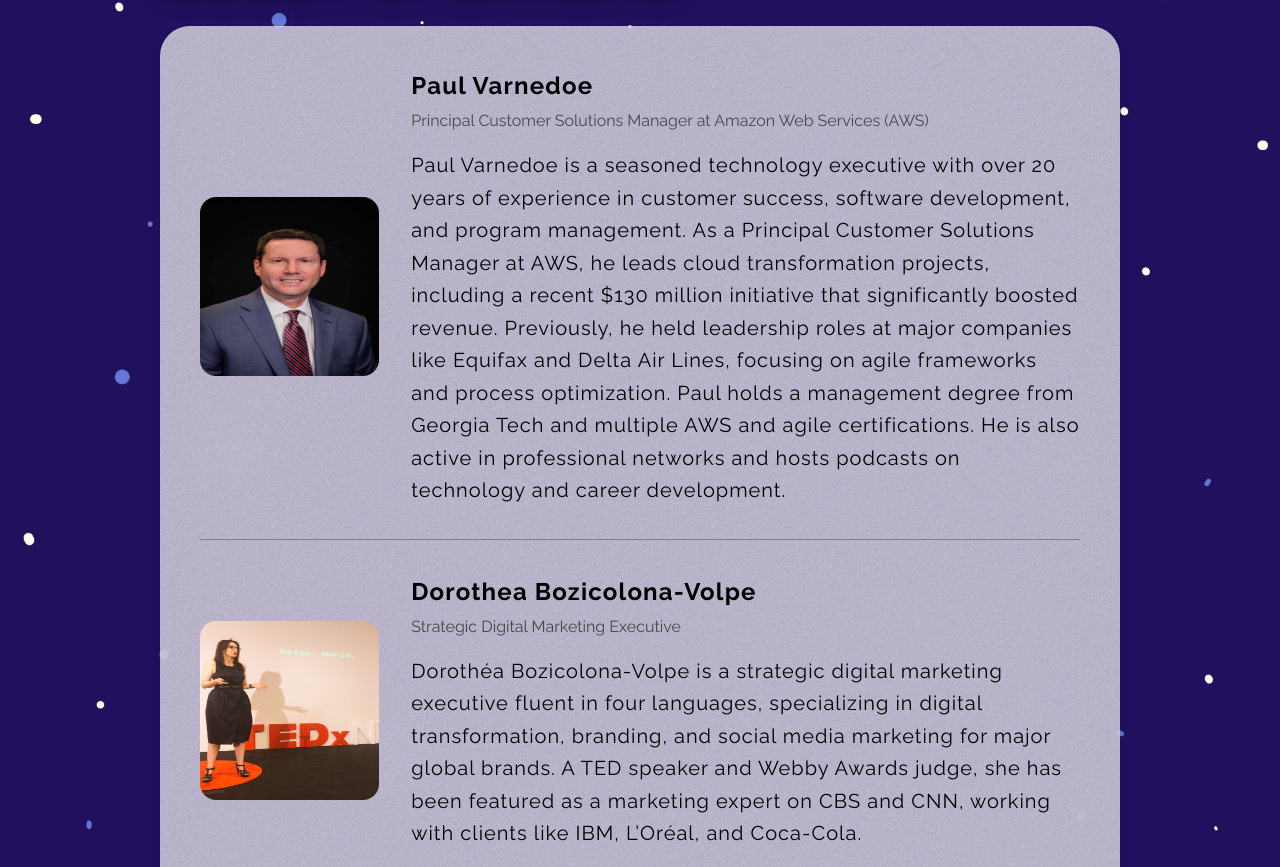
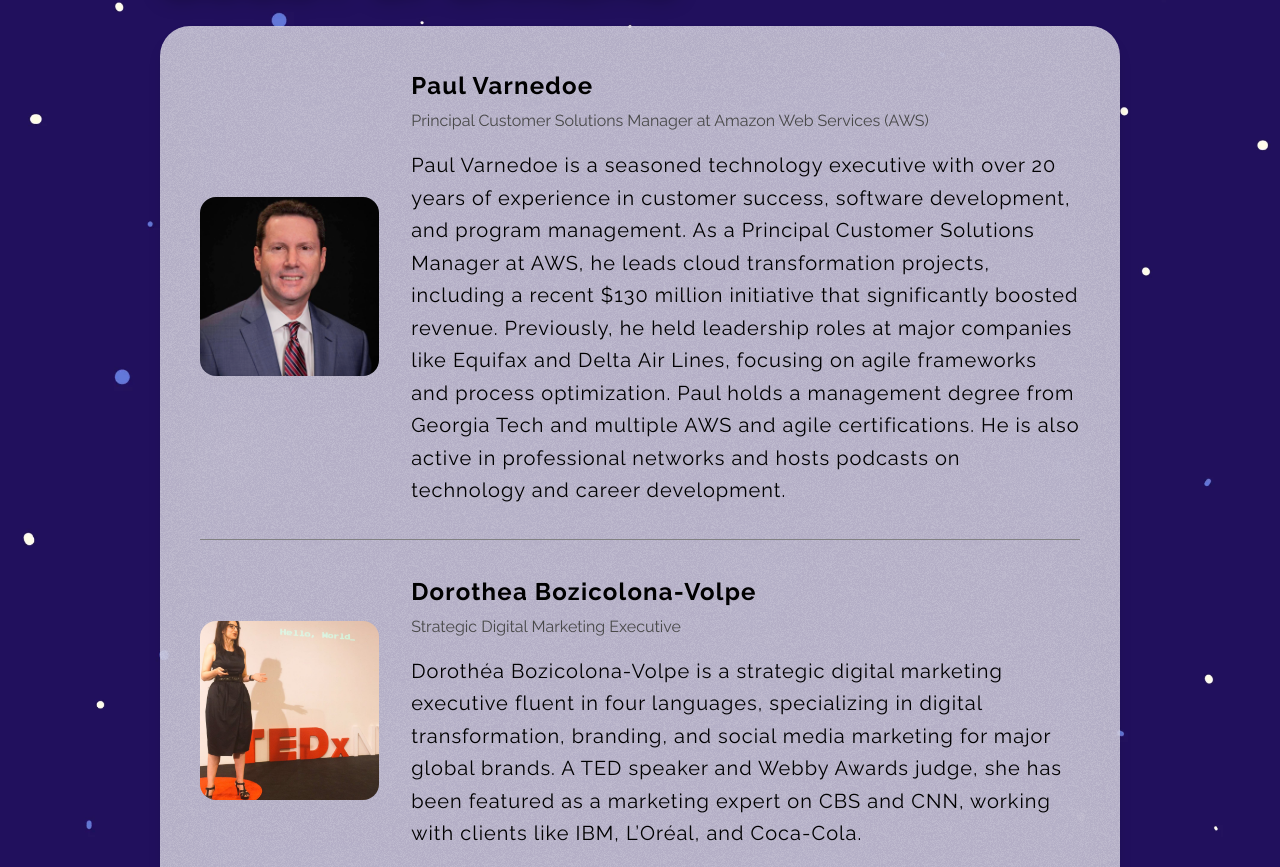
Before and after one commit to project-emory/emory-hacks, a Next.js app: page / in a window 1280 px wide. Shown: the part 6273-7140 px from the top of the page. Built offline with nearby package versions, Linux system fonts and the light colour scheme.

Commit message:
Update content.jsx

```diff
--- a/src/app/sections/4-speakers/content.jsx
+++ b/src/app/sections/4-speakers/content.jsx
@@ -54,7 +54,7 @@
       <div className="flex gap-3 md:gap-8 md:items-center">
         {/* PROFILE */}
         <div className="rounded-xl md:rounded-2xl size-[14vw] relative overflow-hidden">
-          <Image src={speaker.image} alt="speaker" fill />
+          <Image src={speaker.image} alt="speaker" fill className="object-cover" />
         </div>
 
         {/* DESCRIPTION */}
```
